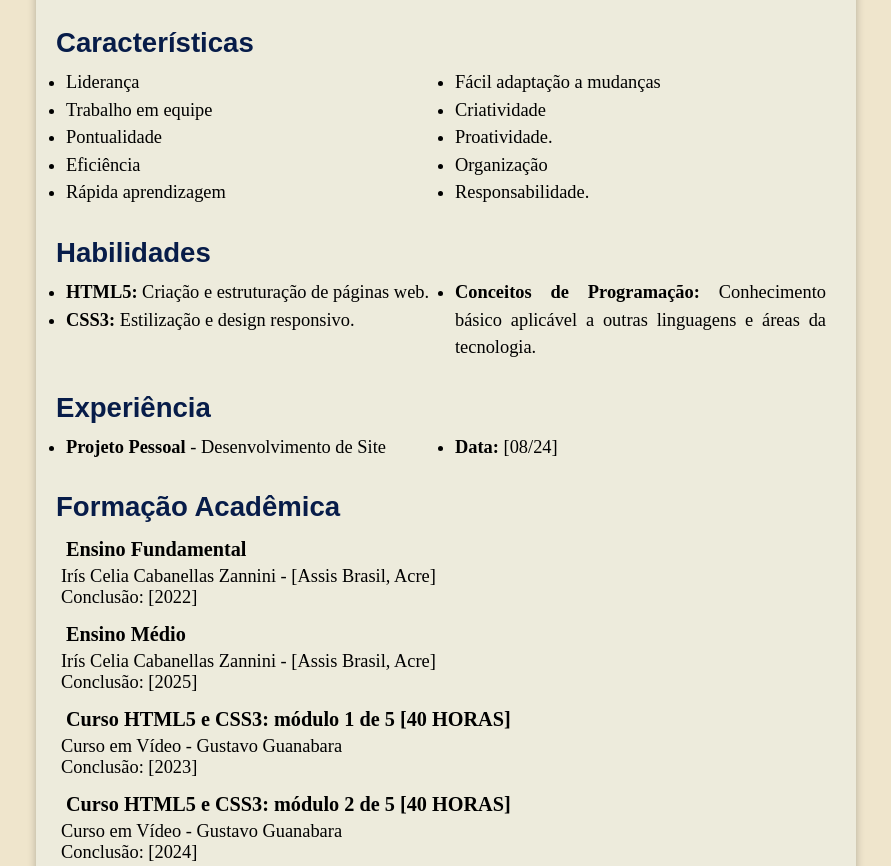
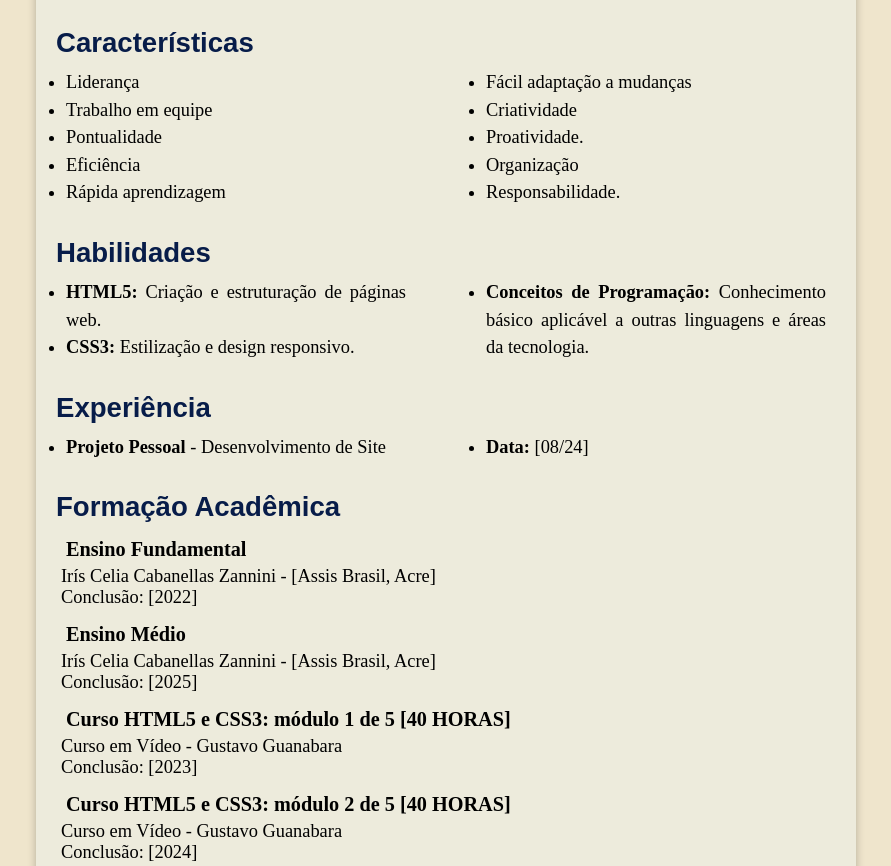
Before and after one commit to Wyeels/projeto-curriculo, a plain HTML site: page index.html in a window 1280 px wide. Shown: the part 911-1777 px from the top of the page, without its empty margins (194-1085 px from the left). Drawn offline with Linux system fonts and the light colour scheme.

Commit message:
Update style.css

```diff
--- a/style/style.css
+++ b/style/style.css
@@ -123,6 +123,8 @@ main ol {
     list-style: disc;
     line-height: 1.5em;
     columns: 2;
+    column-gap: 80px;
+    column-width: 80px;
 }
 
 main abbr {
```
